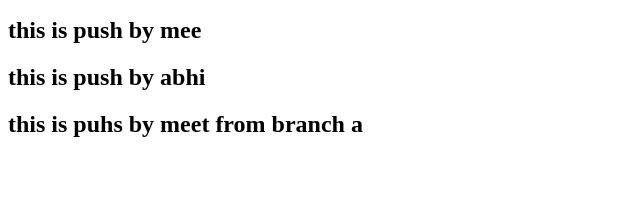
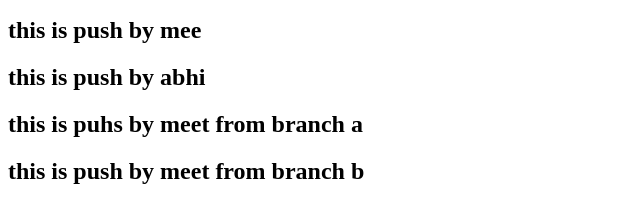
Before and after one commit to dasabhi8/git, a plain HTML site: page index.html in a window 1280 px wide. Shown: the part 110-332 px from the top of the page, without its empty margins (0-640 px from the left). Drawn offline with Linux system fonts and the light colour scheme.

Commit message:
done hai ji

```diff
--- a/index.html
+++ b/index.html
@@ -17,5 +17,8 @@
     <h2>this is push by mee</h2>
     <h2>this is push by abhi</h2>
     <h2>this is puhs by meet from branch a</h2>
+    <h2>this is push by meet from branch b</h2>
+    <!-- Code of abhi  -->
+
 </body>
 </html>
```
